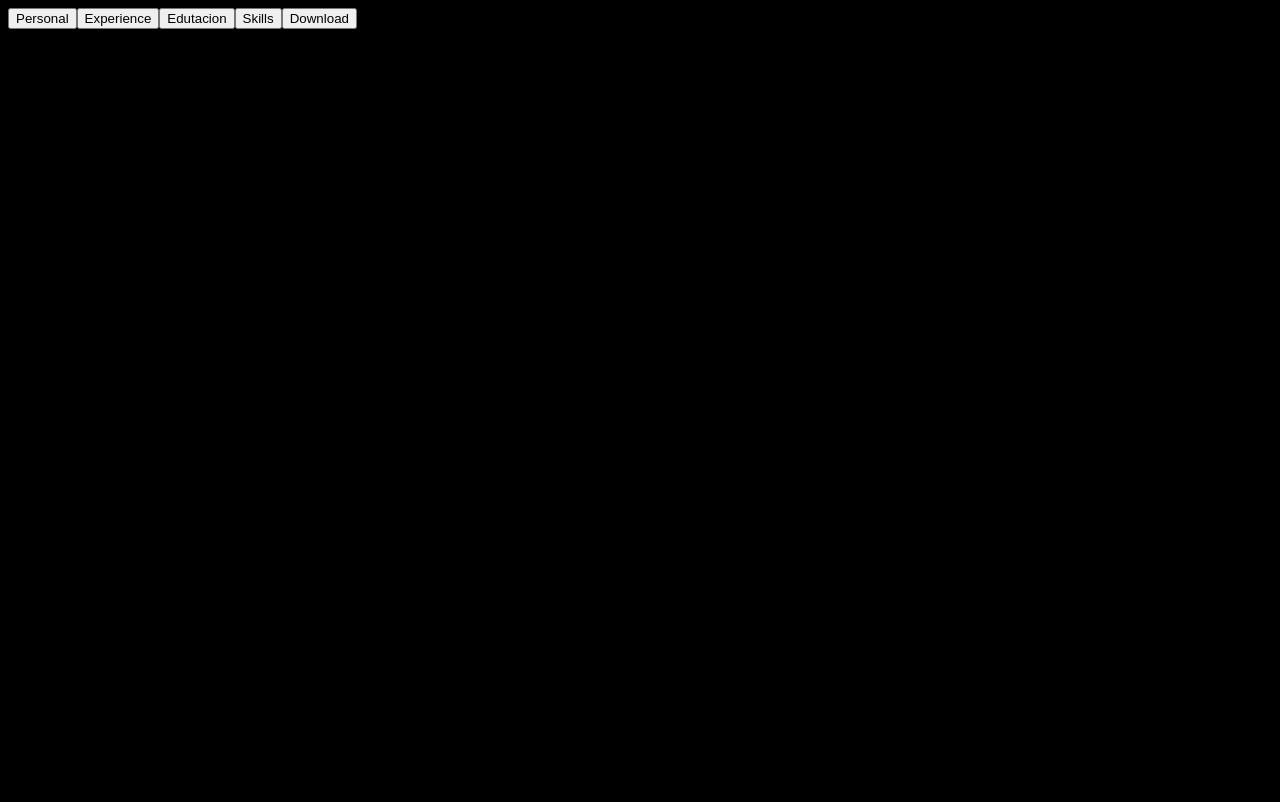
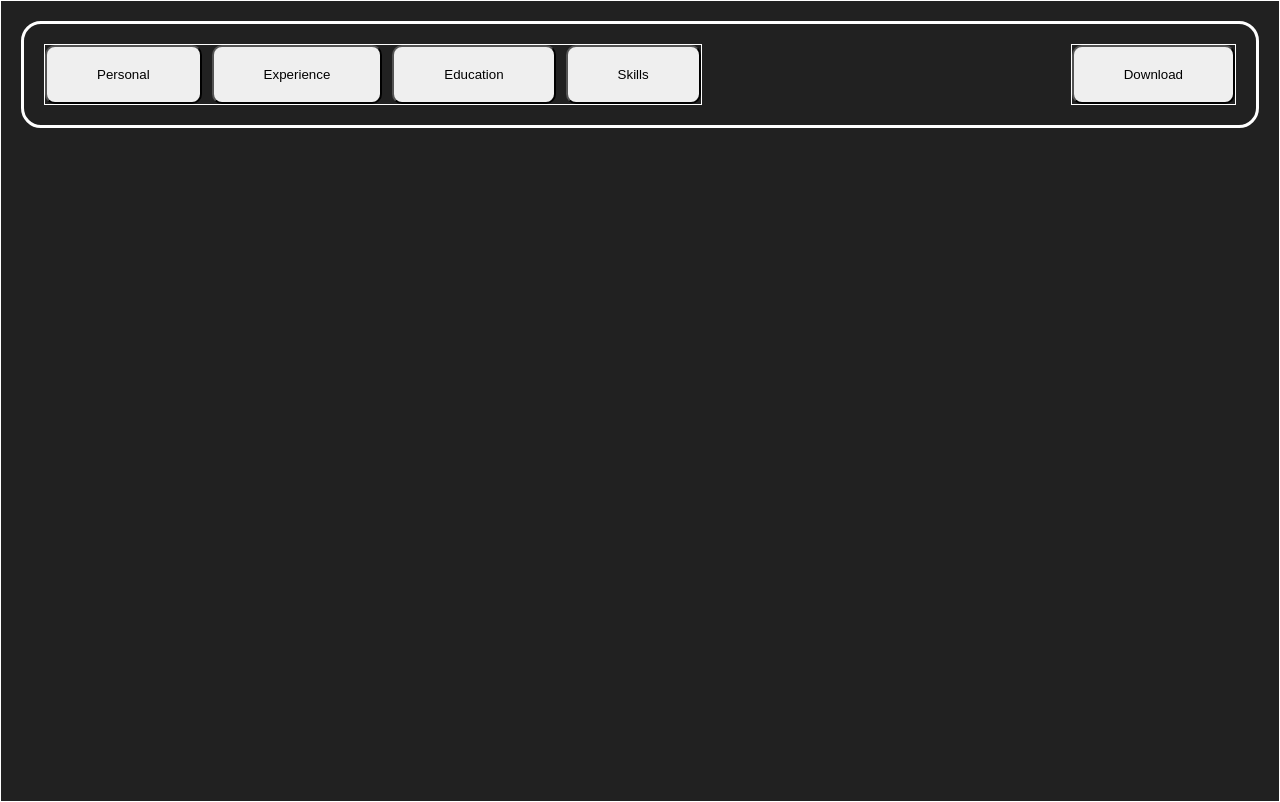
Before and after one commit to ArtemiiHH/cv-builder, a React (Vite) app: page / in a window 1280 px wide. Built offline with nearby package versions, Linux system fonts and the light colour scheme.

Commit message:
Add basic styles to background & header

```diff
--- a/src/components/Header.jsx
+++ b/src/components/Header.jsx
@@ -1,11 +1,15 @@
 export default function Header() {
   return (
     <header>
-      <button>Personal</button>
-      <button>Experience</button>
-      <button>Edutacion</button>
-      <button>Skills</button>
-      <button>Download</button>
+      <div className="header-left">
+        <button>Personal</button>
+        <button>Experience</button>
+        <button>Education</button>
+        <button>Skills</button>
+      </div>
+      <div className="header-right">
+        <button>Download</button>
+      </div>
     </header>
   );
 }
--- a/src/styles/App.css
+++ b/src/styles/App.css
@@ -1,3 +1,37 @@
 body {
-  background-color: black;
+  border: 1px solid white;
+  display: flex;
+  flex-direction: column;
+  margin: 0;
+  background-color: rgb(33, 33, 33);
+  height: 100vh;
 }
+
+header {
+  display: flex;
+  justify-content: space-between;
+  gap: 30px;
+  height: auto;
+  width: auto;
+  padding: 20px;
+  margin: 20px;
+  border: 3px solid white;
+  border-radius: 20px;
+}
+
+.header-left {
+  display: flex;
+  gap: 10px;
+  border: 1px solid white;
+}
+
+.header-right {
+  display: flex;
+  border: 1px solid white;
+  justify-content: end;
+}
+
+button {
+  padding: 20px 50px;
+  border-radius: 10px;
+}
```
